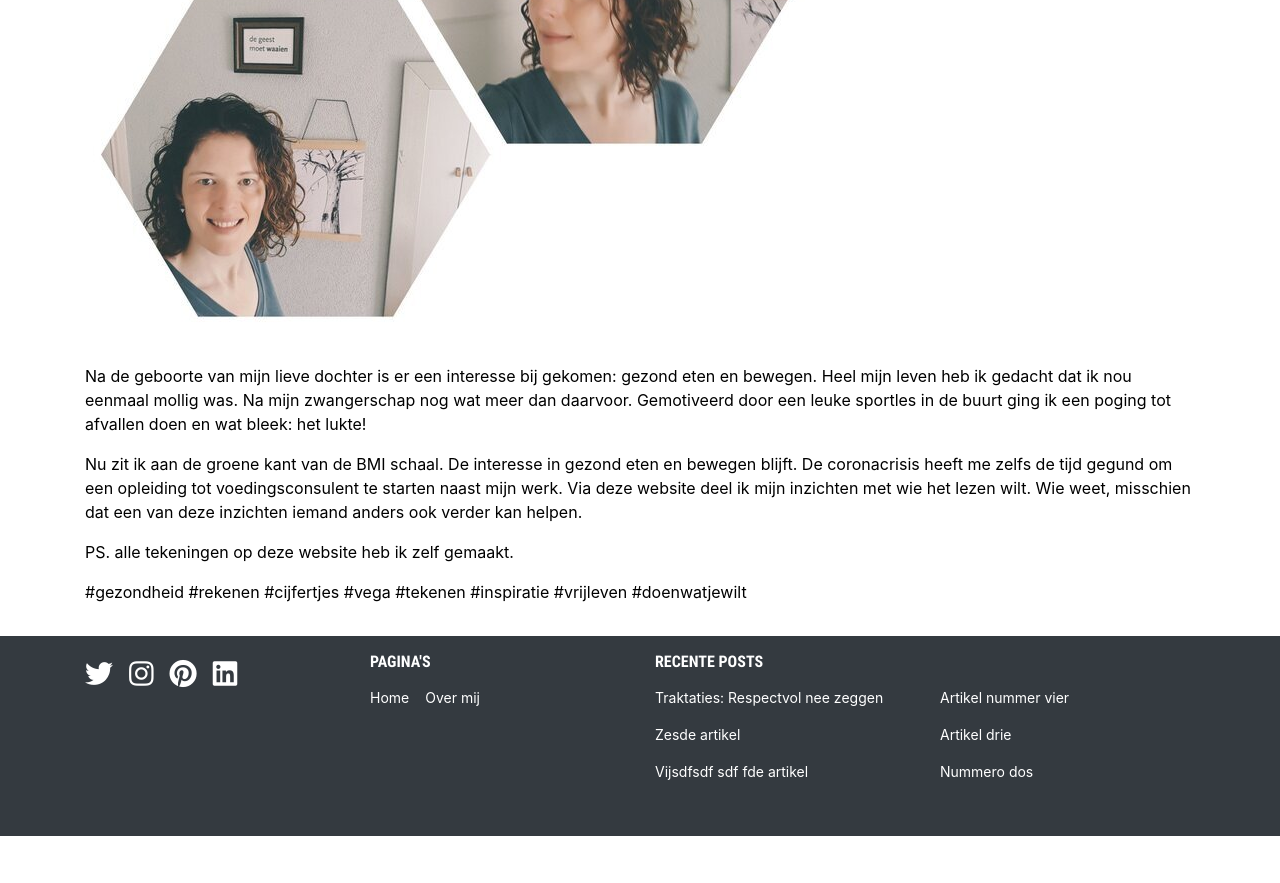
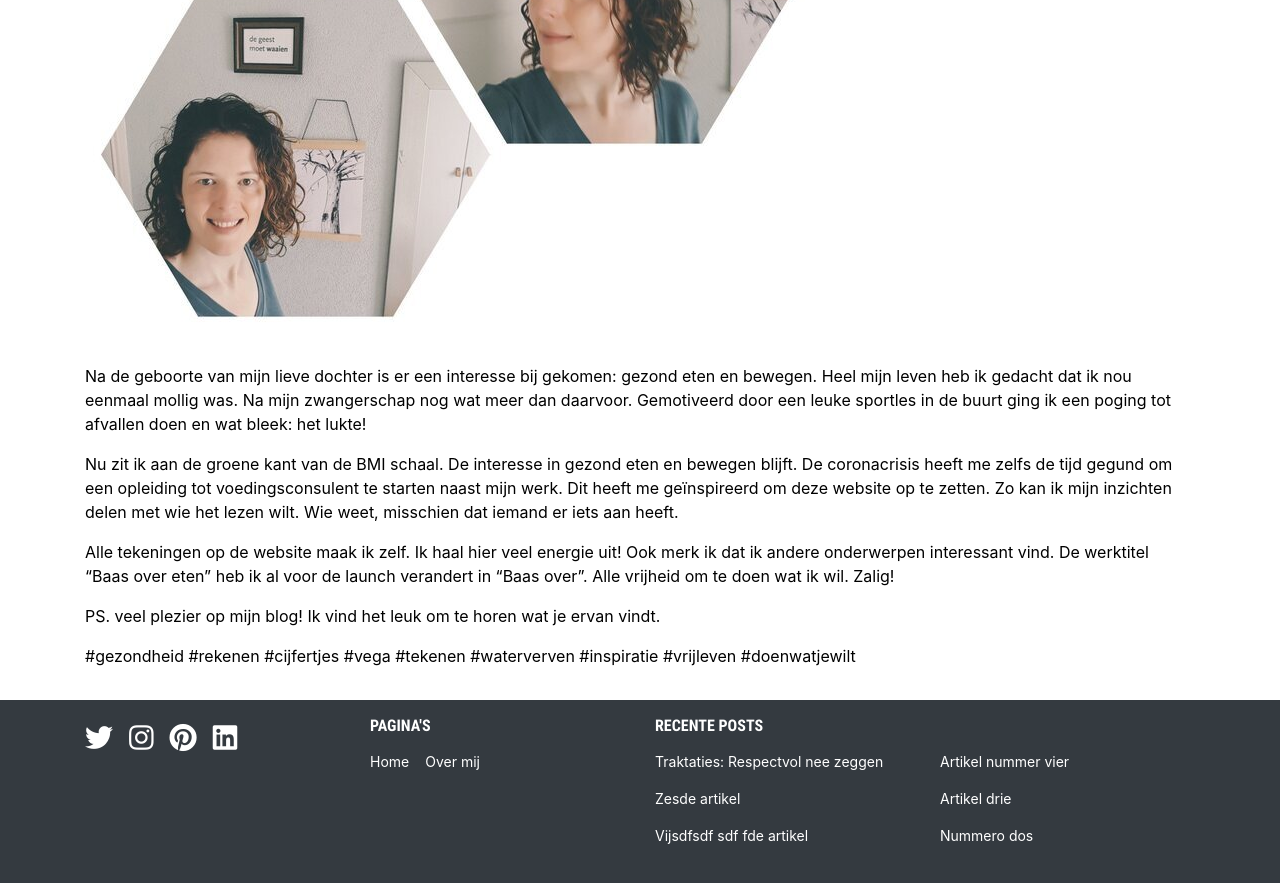
Before and after one commit to BaasLimited/baasovereten.github.io, a Jekyll site: the page built from over-mij.md, in a window 1280 px wide and 900 px high, scrolled down 543 px. Shown: the top 883 px of the window. Built offline with Jekyll 4.4.1, drawn with Linux system fonts in a browser that asks for light colours; before the commit the page ends 1379 px from its top, so only the background shows below that.

Commit message:
Update over-mij.md

```diff
--- a/over-mij.md
+++ b/over-mij.md
@@ -9,8 +9,10 @@ Ik ben algemeen- en gezondheidseconoom. Fan van cijfers. Je maakt me gelukkig me
 
 Na de geboorte van mijn lieve dochter is er een interesse bij gekomen: gezond eten en bewegen. Heel mijn leven heb ik gedacht dat ik nou eenmaal mollig was. Na mijn zwangerschap nog wat meer dan daarvoor. Gemotiveerd door een leuke sportles in de buurt ging ik een poging tot afvallen doen en wat bleek: het lukte!
 
-Nu zit ik aan de groene kant van de BMI schaal. De interesse in gezond eten en bewegen blijft. De coronacrisis heeft me zelfs de tijd gegund om een opleiding tot voedingsconsulent te starten naast mijn werk. Via deze website deel ik mijn inzichten met wie het lezen wilt. Wie weet, misschien dat een van deze inzichten iemand anders ook verder kan helpen.
+Nu zit ik aan de groene kant van de BMI schaal. De interesse in gezond eten en bewegen blijft. De coronacrisis heeft me zelfs de tijd gegund om een opleiding tot voedingsconsulent te starten naast mijn werk. Dit heeft me geïnspireerd om deze website op te zetten. Zo kan ik mijn inzichten delen met wie het lezen wilt. Wie weet, misschien dat iemand er iets aan heeft.
 
-PS. alle tekeningen op deze website heb ik zelf gemaakt.
+Alle tekeningen op de website maak ik zelf. Ik haal hier veel energie uit! Ook merk ik dat ik andere onderwerpen interessant vind. De werktitel "Baas over eten" heb ik al voor de launch verandert in "Baas over". Alle vrijheid om te doen wat ik wil. Zalig!
 
-#gezondheid #rekenen #cijfertjes #vega #tekenen #inspiratie #vrijleven #doenwatjewilt
+PS. veel plezier op mijn blog! Ik vind het leuk om te horen wat je ervan vindt.
+
+#gezondheid #rekenen #cijfertjes #vega #tekenen #waterverven #inspiratie #vrijleven #doenwatjewilt
```
